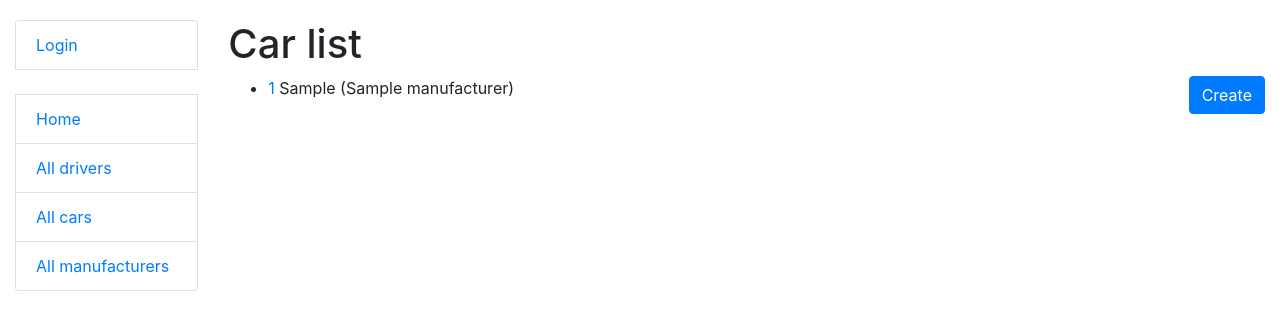
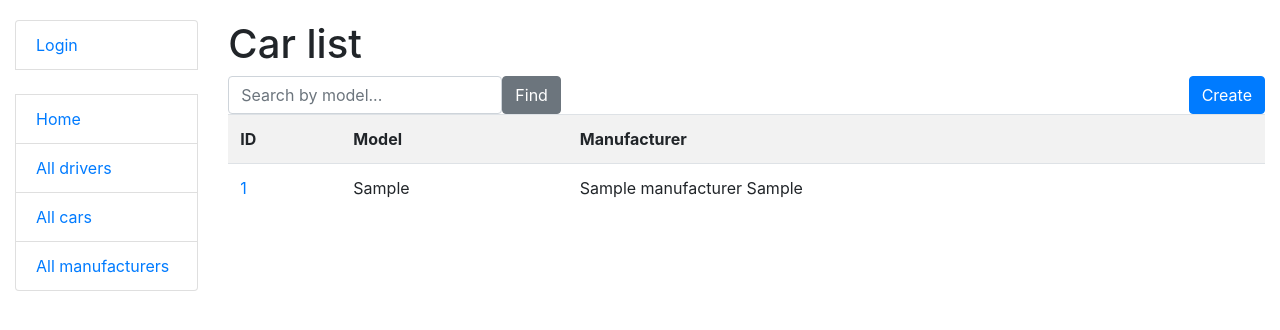
Before and after one commit to vldtsw/taxi_servise, a Django app: page /cars/ in a window 1280 px wide. Shown: the top 330 px of the page. Run offline with Django 4.2, Linux system fonts and the light colour scheme; tables that the repository leaves empty hold one stand-in row (Sample ...); some libraries are stand-ins or nearby versions.

Commit message:
Cars list updated, search by model added

```diff
--- a/taxi/forms.py
+++ b/taxi/forms.py
@@ -21,9 +21,13 @@ class DriverCreationForm(UserCreationForm):
             return license_number
         else:
             raise ValidationError("Number should have 3 uppercase letters "
-                                  "and 5 digits")
+                                  "and 5 digits - ABC:12345")
 
 
-class DriverSearch(forms.Form):
-    title = forms.CharField(max_length=255,
-                            required=False)
+class CarSearchForm(forms.Form):
+    title = forms.CharField(
+        max_length=15,
+        required=False,
+        label="",
+        widget=forms.TextInput(attrs={"placeholder": "Search by model..."})
+    )
--- a/taxi/views.py
+++ b/taxi/views.py
@@ -4,7 +4,7 @@ from django.urls import reverse_lazy
 from django.views import generic
 from django.contrib.auth.mixins import LoginRequiredMixin
 
-from .forms import DriverCreationForm
+from .forms import DriverCreationForm, CarSearchForm
 from .models import Driver, Car, Manufacturer
 
 
@@ -58,6 +58,18 @@ class ManufacturerDeleteView(LoginRequiredMixin, generic.DeleteView):
 class CarListView(generic.ListView):
     model = Car
     queryset = Car.objects.all().select_related("manufacturer")
+    paginate_by = 5
+
+    def get_context_data(self, *, object_list=None, **kwargs):
+        context = super(CarListView, self).get_context_data(**kwargs)
+        context["search_form"] = CarSearchForm()
+        return context
+
+    def get_queryset(self):
+        model = self.request.GET.get("title")
+        if model:
+            return self.queryset.filter(model__icontains=model)
+        return self.queryset
 
 
 class CarDetailView(LoginRequiredMixin, generic.DetailView):
--- a/templates/taxi/car_list.html
+++ b/templates/taxi/car_list.html
@@ -1,17 +1,30 @@
 {% extends "base.html" %}
+{% load crispy_forms_filters %}
 
 {% block content %}
     <h1>Car list</h1>
     <a class="btn btn-primary" href="{% url "taxi:car-create" %}" role="button">Create</a>
+
+    <form action="" method="get" class="form-inline">
+        {{ search_form|crispy }}
+        <input class="btn btn-secondary" type="submit" value="Find">
+    </form>
+
     {% if car_list %}
-    <ul>
+        <table class="table table-striped">
+        <tr>
+            <th>ID</th>
+            <th>Model</th>
+            <th>Manufacturer</th>
+        </tr>
         {% for car in car_list %}
-            <li>
-                <a href="{% url "taxi:car-detail" pk=car.id %} ">{{ car.id }}</a>
-                {{ car.model }} ({{ car.manufacturer.name }})
-            </li>
+        <tr>
+            <td><a href="{% url "taxi:car-detail" pk=car.id %}">{{ car.id }}</a></td>
+            <td>{{ car.model }}</td>
+            <td>{{ car.manufacturer }}</td>
+        </tr>
         {% endfor %}
-    </ul>
+        </table>
     {% else %}
         <p>There are no cars in taxi yet :(</p>
     {% endif %}
```
